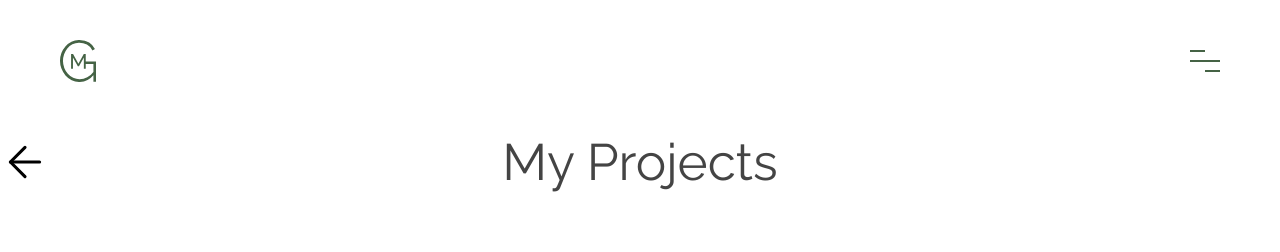
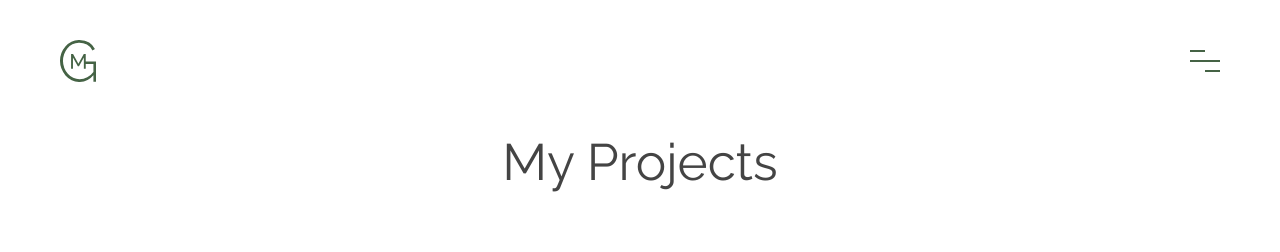
Before and after one commit to mauricekoreman/portfolio_website, a React (Create React App) app: page /projects in a window 1280 px wide. Shown: the top 252 px of the page. Built offline with nearby package versions, Linux system fonts and the light colour scheme.

Commit message:
final tweaks

```diff
--- a/src/components/project/project.component.jsx
+++ b/src/components/project/project.component.jsx
@@ -1,9 +1,10 @@
+import React from "react";
 import { useParams } from "react-router-dom";
 import { useNavigate } from "react-router-dom";
 
 import NotFoundPage from "../../pages/notFoundPage/not-fount-page.component";
 import { getProject } from "../../projectsData";
-import { SkillItem, SkillList } from "../projectcard/projectcard.styles";
+import { SkillList } from "../projectcard/projectcard.styles";
 import Footersection from "../sections/footersection/footersection.component";
 import HeadingSecondary from "../typography/heading-secondary/heading-secondary.component";
 import { Paragraph } from "../typography/paragraph/paragraph.styles";
@@ -43,10 +44,10 @@ const Project = () => {
           </SkillList>
           <div>
             {paragraphArr.map((e, i) => (
-              <>
-                <Paragraph key={i}>{e}</Paragraph>
+              <React.Fragment key={i}>
+                <Paragraph>{e}</Paragraph>
                 <br />
-              </>
+              </React.Fragment>
             ))}
           </div>
         </ProjectContainer>
--- a/src/components/project/project.styles.js
+++ b/src/components/project/project.styles.js
@@ -1,6 +1,7 @@
 import styled from "styled-components";
 import { FiArrowLeft } from "react-icons/fi";
 import { SkillItem } from "../projectcard/projectcard.styles";
+import { device } from "../../breakpoints";
 
 export const OuterContainer = styled.main`
   padding: 0 var(--inner-content);
@@ -26,9 +27,19 @@ export const HeadingContainer = styled.div`
   display: flex;
   justify-content: center;
   align-items: center;
+
+  @media ${device.mobileLarge} {
+    & > div {
+      padding: 0 7rem;
+    }
+  }
 `;
 
 export const StyledArrow = styled(FiArrowLeft)`
+  display: none;
+
+  @media ${device.mobileLarge} {
+    display: inline-block;
     font-size: 5rem;
     stroke-width: 1.5px;
     position: absolute;
@@ -36,6 +47,7 @@ export const StyledArrow = styled(FiArrowLeft)`
 
     &:hover {
       cursor: pointer;
+    }
   }
 `;
 
--- a/src/pages/allProjectspage/AllProjectsPage.component.jsx
+++ b/src/pages/allProjectspage/AllProjectsPage.component.jsx
@@ -7,7 +7,6 @@ import {
   ProjectsContainer,
   ProjectsPage,
   ProjectTitle,
-  StyledArrow,
 } from "./AllProjectsPage.styles";
 
 import { projectInfo } from "../../projectsData";
@@ -22,13 +21,10 @@ const AllProjectsPage = () => {
 
   return (
     <ProjectsPage>
-      <div className="projectsPageHeaderContainer">
-        <StyledArrow onClick={() => navigate(-1)} />
-        <HeadingPrimary headingText={"My Projects"} />
-      </div>
+      <HeadingPrimary headingText={"My Projects"} />
       <ProjectsContainer>
         {projectInfo.map((e, i) => (
-          <Project onClick={() => handleClick(e.projectTitle)} key={i}>
+          <Project key={i} onClick={() => handleClick(e.projectTitle)}>
             <ProjectImage img={e.img}>
               <ProjectTitle>{e.projectTitle}</ProjectTitle>
             </ProjectImage>
--- a/src/pages/allProjectspage/AllProjectsPage.styles.js
+++ b/src/pages/allProjectspage/AllProjectsPage.styles.js
@@ -1,33 +1,33 @@
 import styled from "styled-components";
 import { FiArrowLeft } from "react-icons/fi";
+import { device } from "../../breakpoints";
 
 export const ProjectsPage = styled.main`
   text-align: center;
   position: relative;
-
-  & > .projectsPageHeaderContainer {
-    max-width: 130rem;
-    margin: 0 auto;
-    position: relative;
-    display: flex;
-    align-items: center;
-    justify-content: center;
-  }
 `;
 
 export const ProjectsContainer = styled.section`
   max-width: 130rem;
   margin: 0 auto;
   padding: 10rem 1rem;
+  grid-template-columns: repeat(auto-fit, 30rem);
   display: grid;
-  grid-template-columns: repeat(auto-fit, 40rem);
   gap: 4rem;
   justify-content: center;
+
+  @media ${device.mobileLarge} {
+    grid-template-columns: repeat(auto-fit, 40rem);
+  }
 `;
 
 export const Project = styled.article`
   position: relative;
-  width: 40rem;
+  width: 30rem;
+
+  @media ${device.mobileLarge} {
+    width: 40rem;
+  }
 `;
 
 export const ProjectImage = styled.div`
@@ -75,14 +75,3 @@ export const ProjectTitle = styled.h3`
   color: #fff;
   transition: 0.3s;
 `;
-
-export const StyledArrow = styled(FiArrowLeft)`
-  font-size: 5rem;
-  stroke-width: 1.5px;
-  position: absolute;
-  left: 0;
-
-  &:hover {
-    cursor: pointer;
-  }
-`;
```
Lines whose indentation alone changed are shown as unchanged.
